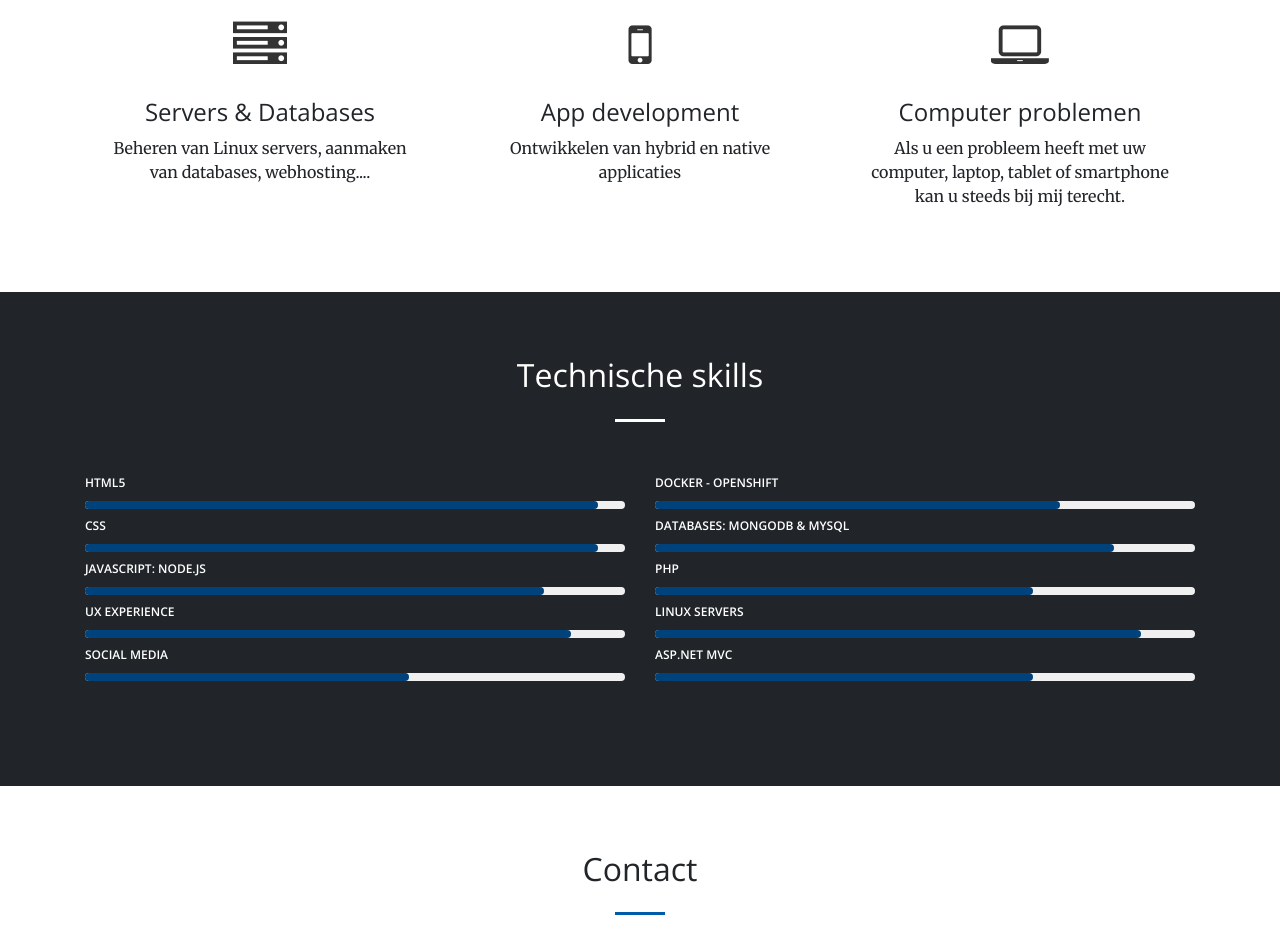
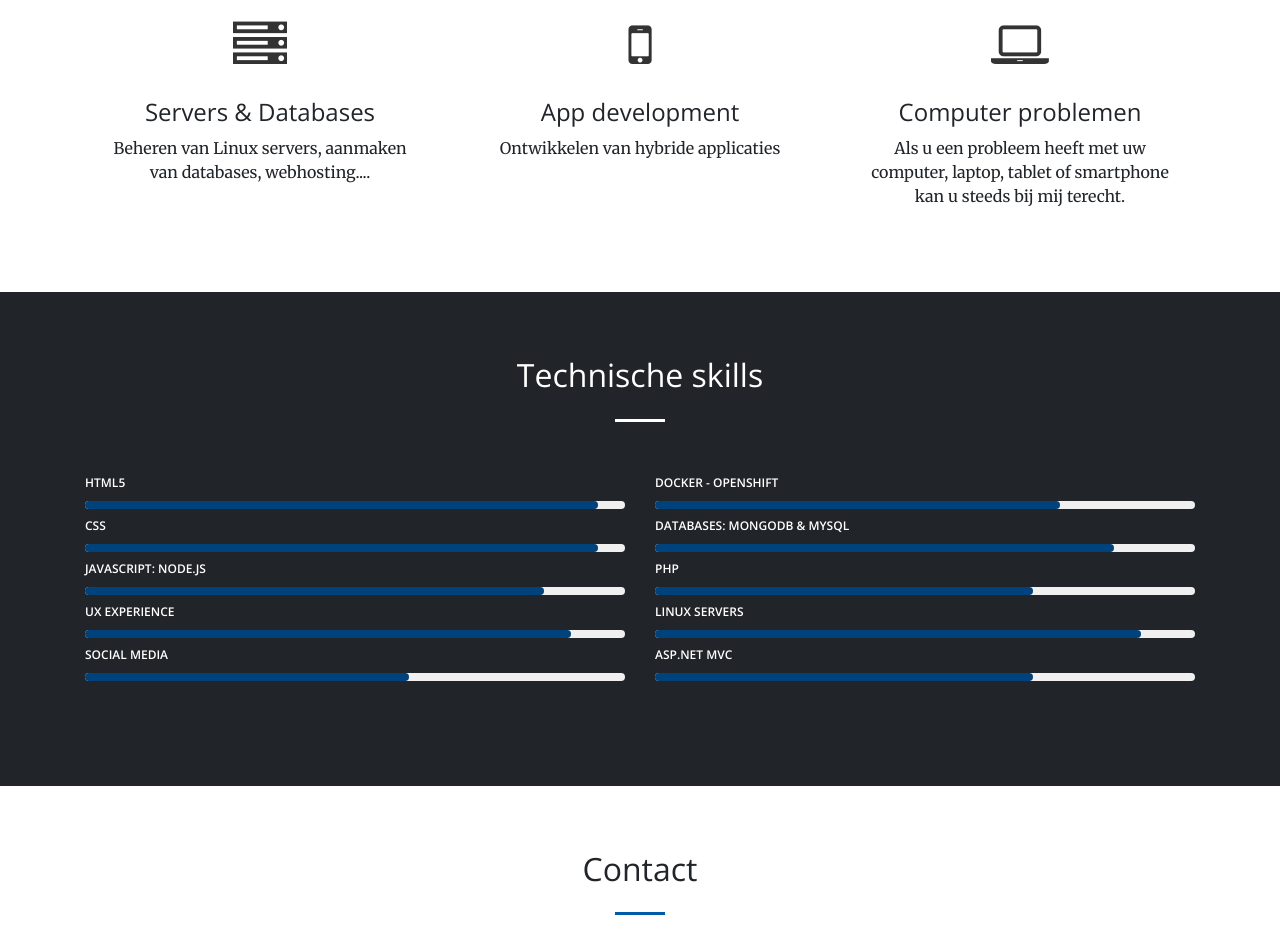
Before and after one commit to ralliet/rubenalliet.github.io, a plain HTML site: page index.html in a window 1280 px wide. Shown: the part 1600-2533 px from the top of the page. Drawn offline with nearby package versions, Linux system fonts and the light colour scheme.

Commit message:
dev of hybride apps

```diff
--- a/index.html
+++ b/index.html
@@ -136,7 +136,7 @@
           <div class="icon-box-1">
             <i class="fa fa-mobile" aria-hidden="true"></i>
             <h4>App development</h4>
-            <p>Ontwikkelen van hybrid en native applicaties</p>
+            <p>Ontwikkelen van hybride applicaties</p>
           </div>
         </div>
 
```
